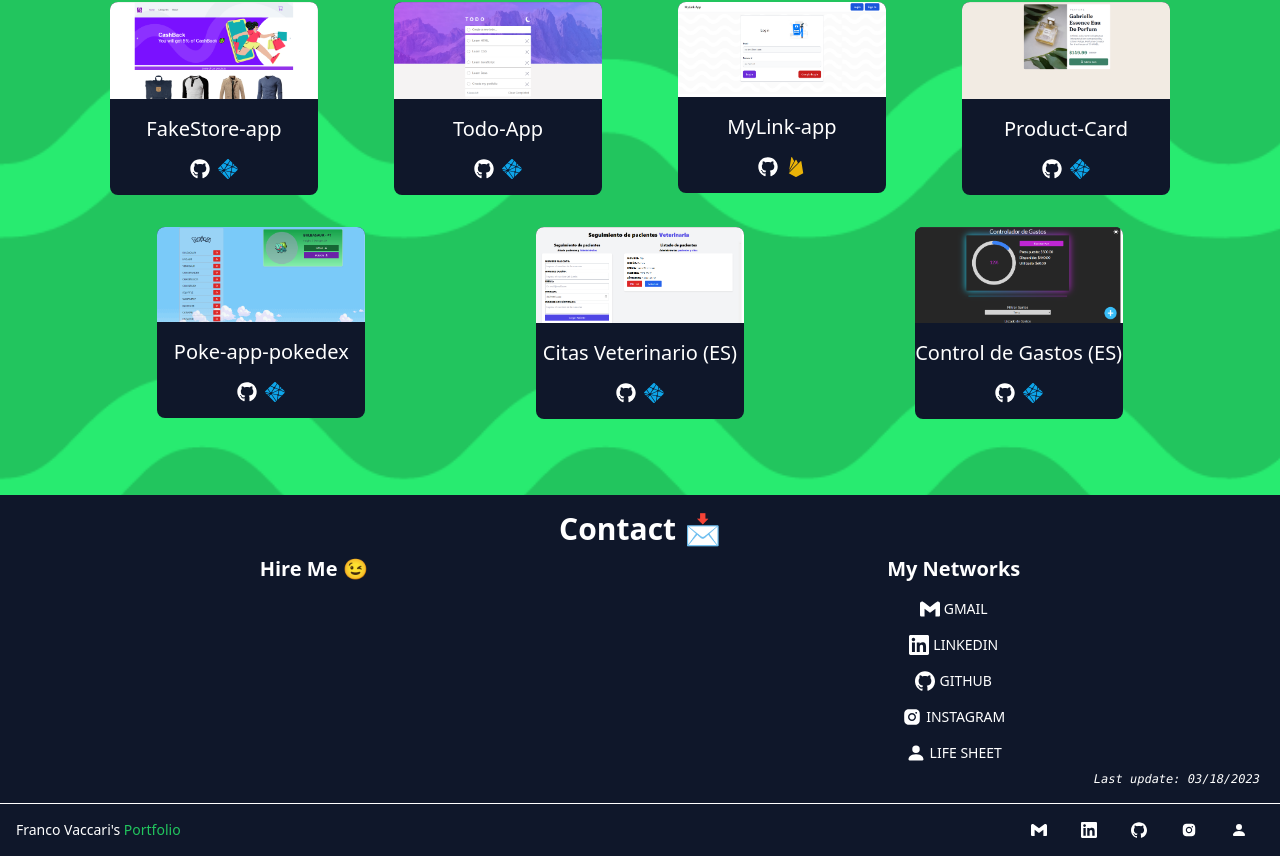
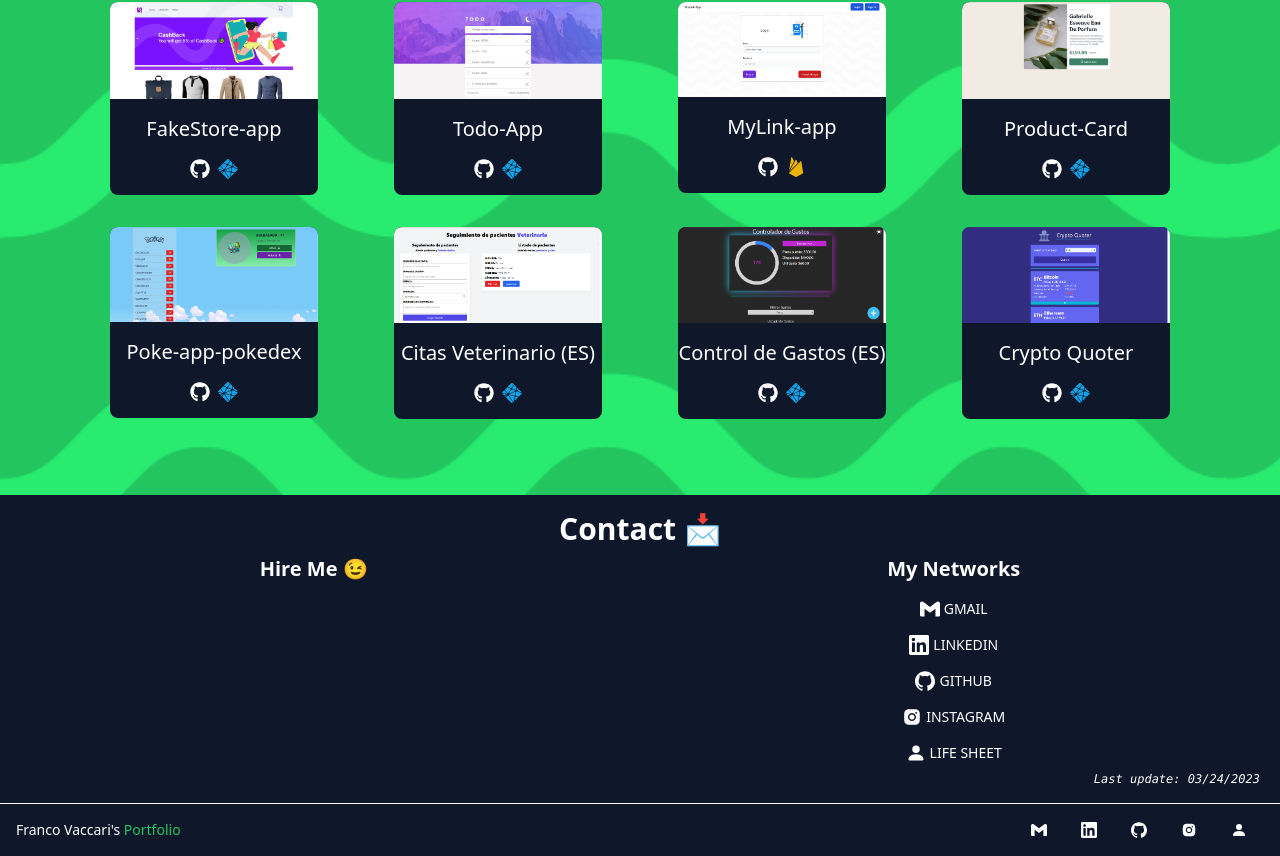
Before and after one commit to FrancoVacc/myPortfolio-react, a React (Vite) app: page / in a window 1280 px wide. Shown: the part 1010-1866 px from the top of the page. Built offline with nearby package versions, Linux system fonts and the light colour scheme.

Commit message:
update 03/24

```diff
--- a/src/components/Contact.jsx
+++ b/src/components/Contact.jsx
@@ -33,7 +33,7 @@ const Contact = ({ networks }) => {
         </div>
       </div>
       <p className=" font-mono text-xs text-white italic text-right mr-5">
-        Last update: 03/18/2023
+        Last update: 03/24/2023
       </p>
     </div>
   );
--- a/src/components/Projects.jsx
+++ b/src/components/Projects.jsx
@@ -8,6 +8,7 @@ import productcard from "../img/productcard-html-css.png";
 import pokedex from "../img/pokedex.png";
 import citasveterinario from "../img/citasveterinario.png";
 import controlGastos from "../img/control-gastos.png";
+import cryptoquoter from "../img/crypto-quoter.png";
 import ProjectCard from "./ProjectCard";
 
 const projects = [
@@ -61,6 +62,13 @@ const projects = [
     deploy: "netlify",
     deployLink: "https://controlador-de-gastos-react.netlify.app/",
   },
+  {
+    name: "Crypto Quoter",
+    img: cryptoquoter,
+    gitHub: "https://github.com/FrancoVacc/crypto-quoter",
+    deploy: "netlify",
+    deployLink: "https://crypto-quoter-react.netlify.app/",
+  },
 ];
 
 const Projects = () => {
```
Also changed, not shown: src/img/crypto-quoter.png (added).
